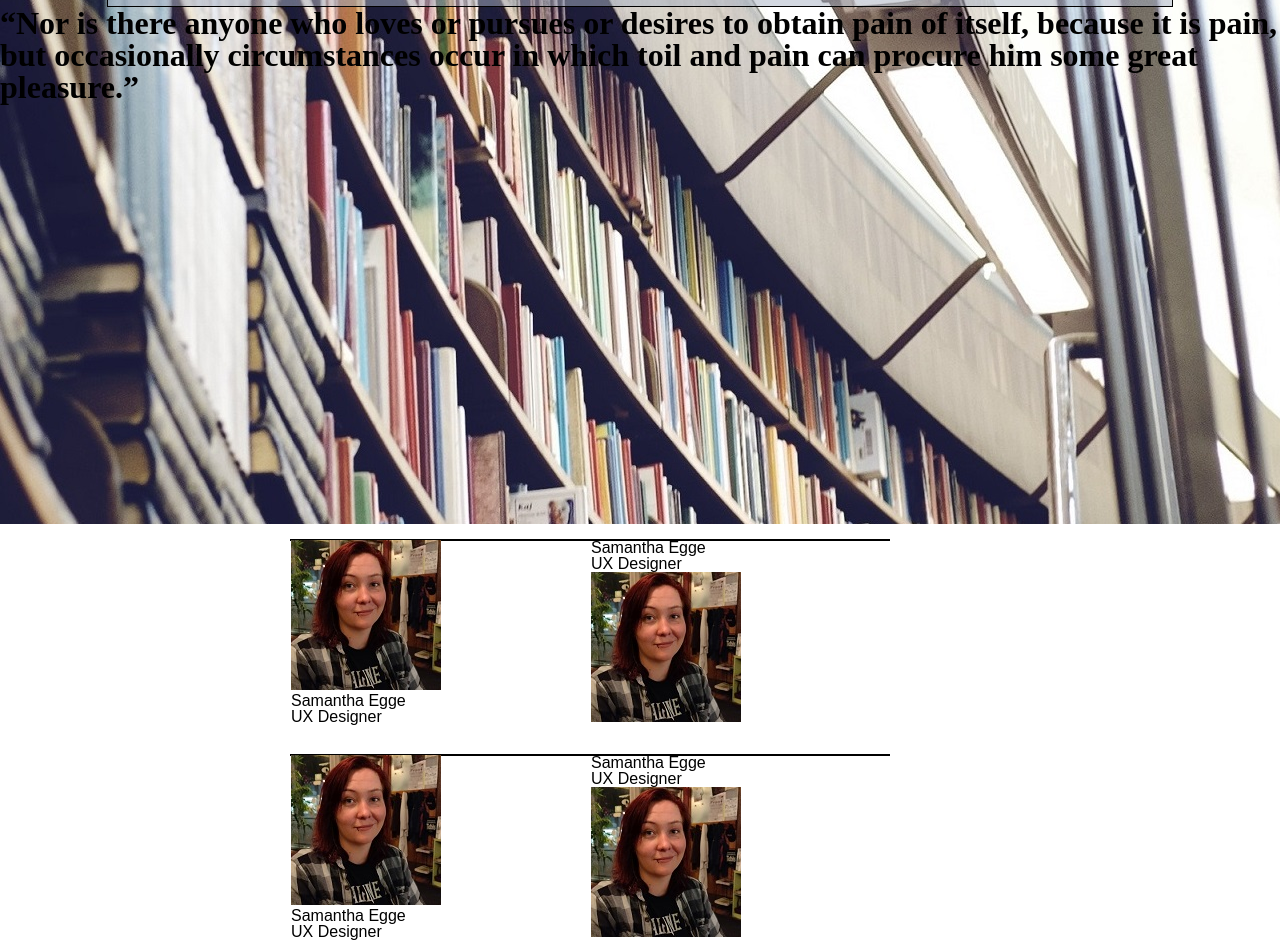
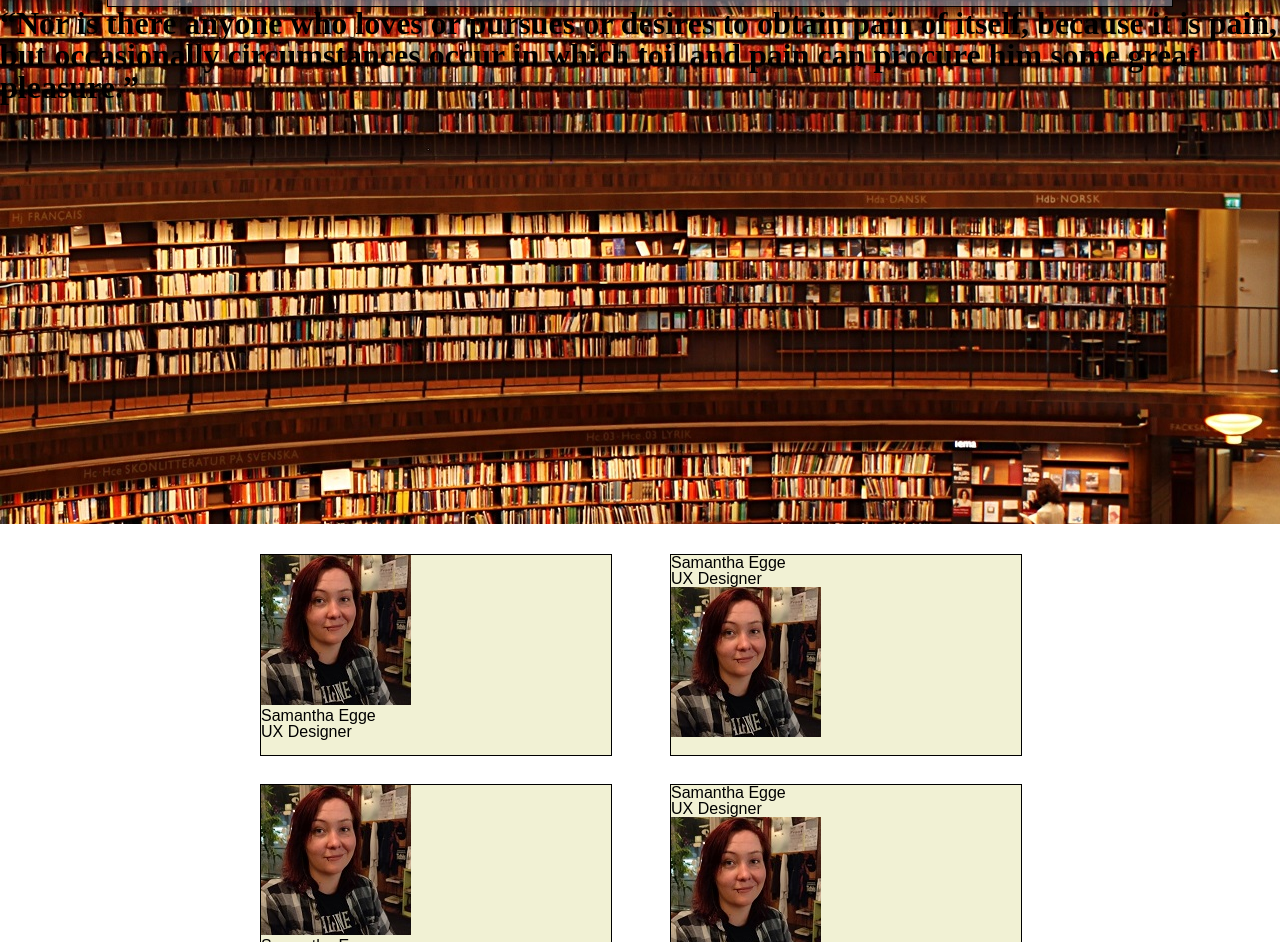
Before and after one commit to book-r/UI-S, a plain HTML site: page about.html in a window 1280 px wide. Shown: the part 106-1048 px from the top of the page. Drawn offline with Linux system fonts and the light colour scheme.

Commit message:
Modified some of the styling of about cards. Changed Home/About header images. Added About image to assets.

```diff
--- a/about.html
+++ b/about.html
@@ -5,15 +5,14 @@
     <link rel="stylesheet" type="text/css" href="css\index.css" />
     <script src='components\Header\header.js' async></script>
     <script src='components\AboutCards\aboutcards.js' async></script>
-    <!-- <script src="https://code.jquery.com/jquery-2.1.4.min.js" async></script>
-    <script src="/path/to/jquery.flip.min.js" async></script> -->
 
     <link rel="stylesheet" href="https://use.fontawesome.com/releases/v5.8.2/css/all.css" integrity="sha384-oS3vJWv+0UjzBfQzYUhtDYW+Pj2yciDJxpsK1OYPAYjqT085Qq/1cq5FLXAZQ7Ay" crossorigin="anonymous">
+    <meta name="viewport" content="width=device-width, initial-scale=1">
 
 </head>
 
 <body>
-    <div class='header'>
+    <div class='header' id='about'>
         <div class='nav-banner'>
             <div class='nav-dropdown'>
                 <div class='nav-dropdown-button'>
@@ -31,9 +30,9 @@
                 <h1>Bookr</h1>
             </div>
 
-            <div class='header-login-button'>
-                <a href='https://book-r.netlify.com/login'>Log-in</a>
-            </div>
+            <button class='header-login-button' href='https://book-r.netlify.com/login'>
+                Log-in
+            </button>
         </div>
 
         <div class='about-mission'>
--- a/components/AboutCards/aboutcards.less
+++ b/components/AboutCards/aboutcards.less
@@ -1,45 +1,54 @@
 .team-list-row {
     display: flex;
     display: center;
-    width: 700px;
+    width: 760px;
     margin: 0 auto;
-    margin-top: 15px;
+    margin-top: 30px;
+
+    .card-1 {
+        margin-right: 30px;
+    }
+
+    .card-2 {
+        margin-left: 30px;
+    }
 }
 
+
+// Flip Styling
 .card-1, .card-2 {
     perspective: 1000px;
 
 }
 
 .card-1:hover .team-member, .card-1.hover .team-member {
+    transform: rotateY(-180deg);
+}
+
+.card-2:hover .team-member, .card-2.hover .team-member {
     transform: rotateY(180deg);
 }
 
-.card-2:hover .team-member, .card-2.hover .team-member {
-    transform: rotateY(-180deg);
-}
-
 .card-1, .member-img, .member-info {
-    width: 300px;
+    width: 350px;
     height: 200px;
 }
 
 .card-2, .member-img, .member-info {
-    width: 300px;
+    width: 350px;
     height: 200px;
 }
 
 .team-member {
-    transition: 0.6s;
+    transition: 0.8s;
     transform-style: preserve-3d;
     position: relative;
-    background-color: @color-parchment;
-    border: 1px solid black;
 }
 
 .member-img, .member-info {
     backface-visibility: hidden;
-
+    background-color: @color-parchment;
+    border: 1px solid black;
 	position: absolute;
 	top: 0;
 	left: 0;
@@ -50,11 +59,11 @@
 }
 
 .member-info {
-    transform: rotateY(180deg)
+    transform: rotateY(-180deg)
 }
 
 .card-2 .member-info {
-    transform: rotateY(-180deg)
+    transform: rotateY(180deg)
 }
 
 // .card-1 .card-2{
--- a/components/Header/header.less
+++ b/components/Header/header.less
@@ -1,5 +1,4 @@
 .header {
-    background-image: url('../../assets/HomeMainAlt.jpg');
     height: 600px;
     padding-top: 30px;
 
@@ -117,3 +116,11 @@
 
     }
 }
+
+#home {
+    background-image: url('../../assets/HomeMainAlt.jpg');
+}
+
+#about {
+    background-image: url('../../assets/AboutMain.jpg')
+}
--- a/less/footer.less
+++ b/less/footer.less
@@ -2,5 +2,5 @@
     background-color: @color-primary;
     color: @color-light;
     margin-top: 40px;
-    height: 300px;
+    height: 200px;
 }
```
Also changed, not shown: index.html (+2 -1 lines), assets/AboutMain.jpg (added), css/index.css.
